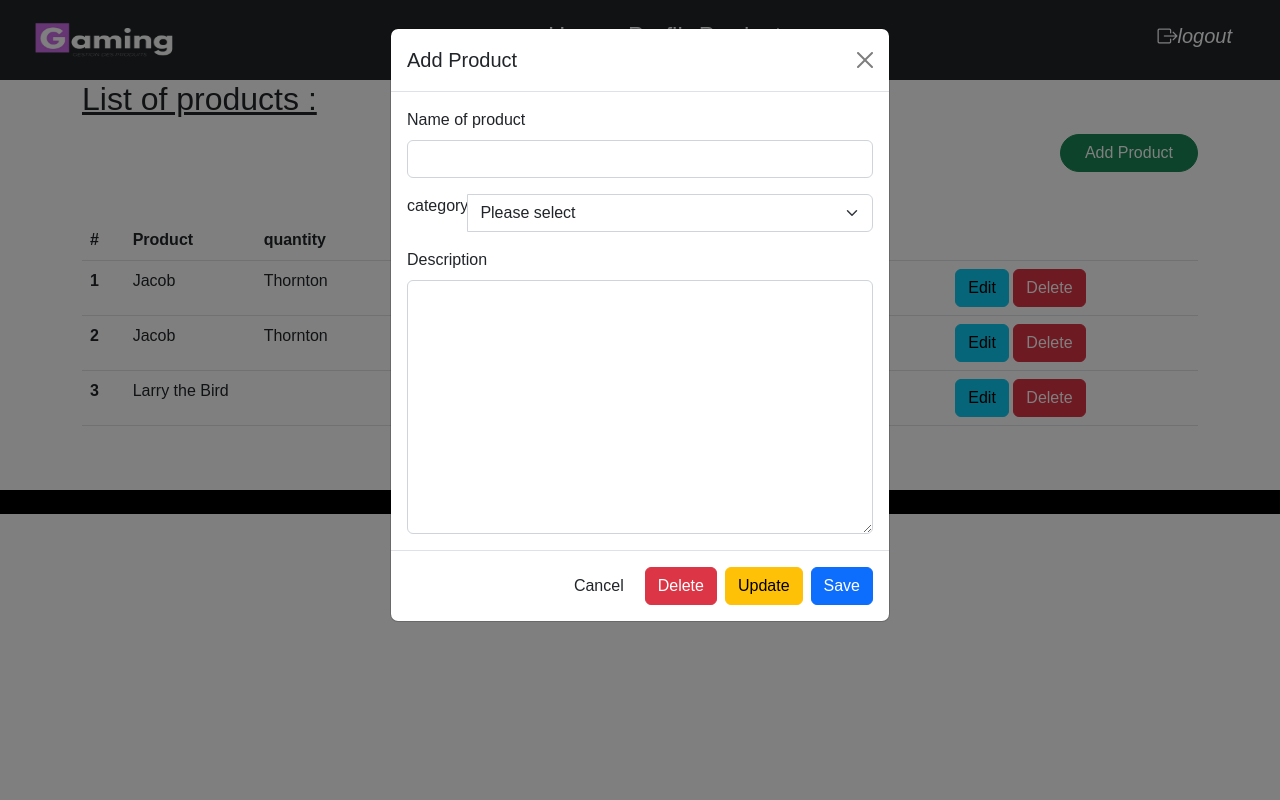
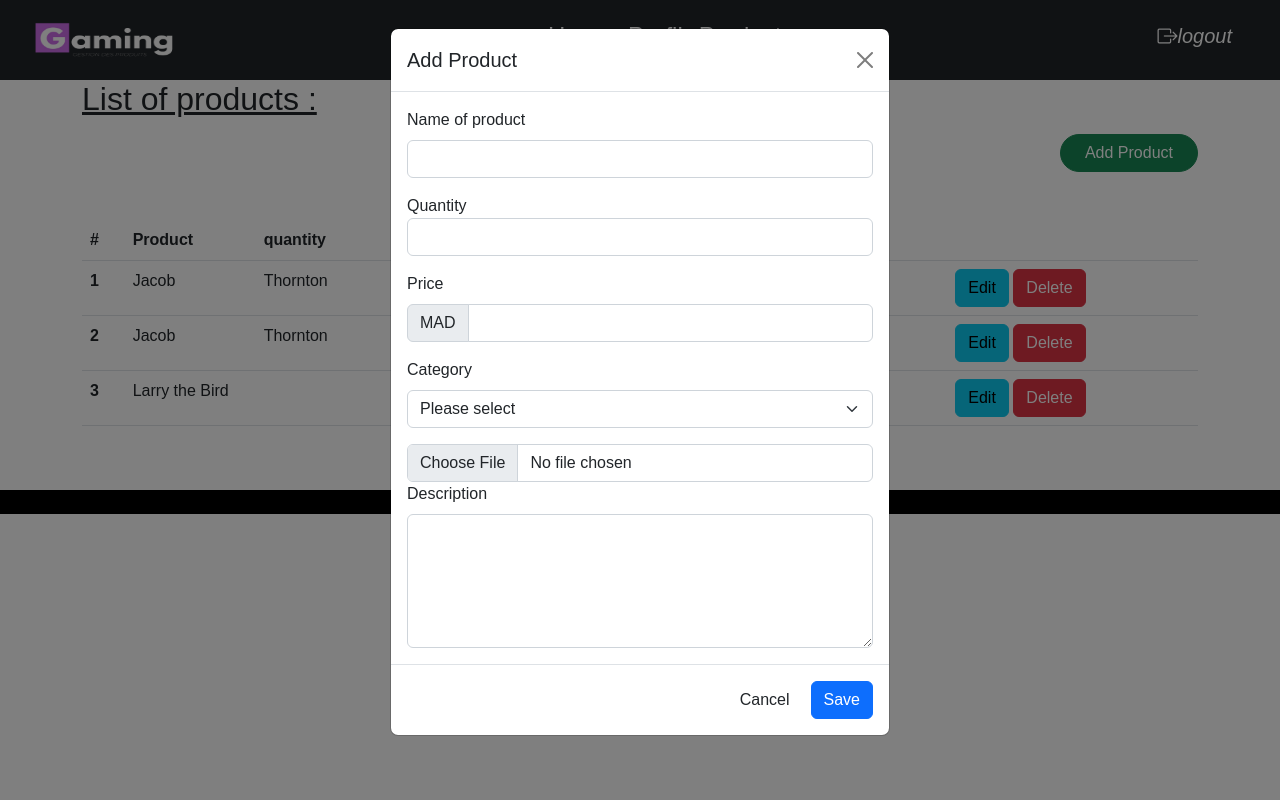
Before and after one commit to mouad5-bot/Sprint-3, a PHP site: page / in a window 1280 px wide, after a click on "Add Product". Run offline with PHP 8.4, Linux system fonts and the light colour scheme; a user stored in the database is signed in.

Commit message:
save product

```diff
--- a/Système de gestion des produits de gaming/config/scripts.php
+++ b/Système de gestion des produits de gaming/config/scripts.php
@@ -6,11 +6,12 @@
     if(!isset($_SESSION['email'])) header("location: pages/login.php");
 
     //ROUTING
-    if(isset($_POST['login']))   login();
-    if(isset($_POST['singup']))  signup();
-    if(isset($_POST['update']))  update();
-    if(isset($_POST['delete']))  delete();
-    if(isset($_GET['logout']))  logout();
+    if(isset($_POST['login']))        login();
+    if(isset($_POST['singup']))       signup();
+    if(isset($_GET['logout']))        logout();
+    if(isset($_POST['update']))       update();
+    if(isset($_POST['delete']))       delete();
+    if(isset($_POST['save_product'])) save_product();
 
     function login(){
         //CODE HERE
@@ -57,4 +58,25 @@
 
     }
 
+    function save_product()
+    {
+        //CODE HERE
+        $name        = $_POST['name'];
+        $quantity    = $_POST['quantity'];
+        $price       = $_POST['price'];
+        $category    = (int)$_POST['category'];
+        $image       = $_POST['image'];
+        $description = $_POST['description'];
+
+        //SQL INSERT
+        $req = "INSERT INTO product ( name, quantity, price, category , image, description)
+        VALUES(  '$name', '$quantity', '$price', '$category', '$image', '$description')";
+        $data = mysqli_query($GLOBALS['connection'] ,$req);
+
+        $_SESSION['message'] = "Product has been added successfully !";
+		header('location: ../index.php');
+
+        mysqli_close($GLOBALS['connection']);
+    }
+
 ?>
--- a/Système de gestion des produits de gaming/includes/popup.php
+++ /dev/null
@@ -1,54 +0,0 @@
-	<!-- Produts MODAL -->
-	<div class="modal fade" id="modal-product">
-		<div class="modal-dialog">
-			<div class="modal-content">
-				<form action="config/scripts.php" method="POST" id="form-product">
-					<div class="modal-header">
-						<h5 class="modal-title">Add Product</h5>
-						<a href="#" class="btn-close" data-bs-dismiss="modal"></a>
-					</div>
-					<div class="modal-body">
-							<!-- This Input Allows Storing product Index  -->
-							<input type="hidden" id="task-id">
-							<div class="mb-3">
-								<label class="form-label">Name of product</label>
-								<input  type="text" class="form-control" name="task_title" id="task-title" />
-							</div>
-
-
-							<!-- <div class="">
-									<div class="">
-										<label class="text" for="" >quantity</label>
-										<input type="number" class="form-control" id="quantity" placeholder="Jane Doe">
-									</div>
-									<div class="">
-										<label class="" for="autoSizingInputGroup">price</label>
-										<div class="input-group">
-										<div class="input-group-text">MAD</div>
-										<input type="number" class="form-control" id="autoSizingInputGroup" placeholder="tape your price here">
-									</div>
-							</div> -->
-
-							<div class="input-group mb-3">
-								<label class="form-label">category</label>
-								<select class="form-select" name="category" id="category">
-									<option value="">Please select</option>
-									<option value="1">Ordinateurs </option>
-									<option value="2">Accessoires </option>
-								</select>
-							</div>
-							<div class="mb-0">
-								<label class="form-label">Description</label>
-								<textarea class="form-control" rows="10" name="task_description" id="task-description"></textarea>
-							</div>
-
-					</div>
-					<div class="modal-footer">
-						<a href="#" class="btn btn-white" data-bs-dismiss="modal">Cancel</a>
-						<button type="submit" name="delete" class="btn btn-danger task-action-btn"  id="task-delete-btn">Delete</a>
-						<button type="submit" name="update" class="btn btn-warning task-action-btn" id="task-update-btn">Update</a>
-						<button type="submit" name="save"   class="btn btn-primary task-action-btn" id="task-save-btn">Save</button>
-					</div>
-				</form>
-			</div>
-	</div>
--- a/Système de gestion des produits de gaming/index.php
+++ b/Système de gestion des produits de gaming/index.php
@@ -113,9 +113,58 @@
 		include('includes/footer.php');
 	?>
 
-	<?php
-		include('includes/popup.php');
-	?>
+	<!-- Produts MODAL -->
+	<div class="modal fade" id="modal-product">
+		<div class="modal-dialog">
+			<div class="modal-content">
+				<form action="config/scripts.php" method="POST" id="form-product">
+					<div class="modal-header">
+						<h5 class="modal-title">Add Product</h5>
+						<a href="#" class="btn-close" data-bs-dismiss="modal"></a>
+					</div>
+					<div class="modal-body">
+						<!-- This Input Allows Storing product Index  -->
+						<input type="hidden" id="product-id">
+						<div class="mb-3">
+							<label class="form-label">Name of product</label>
+							<input  type="text" class="form-control" name="name" id="title"/>
+						</div>
+						<div class="mb-3">
+							<label class="text" for="" >Quantity</label>
+							<input type="number" class="form-control" name="quantity" id="quantity" >
+						</div>
+						<div class="mb-3">
+							<label class="form-label" >Price</label>
+							<div class="input-group">
+								<div class="input-group-text">MAD</div>
+								<input type="number" name="price" class="form-control" id="autoSizingInputGroup">
+							</div>
+						</div>
+						<div class="mb-3">
+							<label class="form-label">Category</label>
+							<select class="form-select" name="category" id="category">
+								<option value="">Please select</option>
+								<option value="1">Ordinateurs </option>
+								<option value="2">Accessoires </option>
+							</select>
+						</div>
+						<div class="input-group">
+							<input type="file" class="form-control" id="inputGroupFile04" name="image" aria-describedby="inputGroupFileAddon04" aria-label="Upload">
+						</div>
+						<div class="mb-0">
+							<label class="form-label">Description</label>
+							<textarea class="form-control" rows="5" name="description" id="product-description"></textarea>
+						</div>
+
+					</div>
+					<div class="modal-footer">
+						<a href="#" class="btn btn-white" data-bs-dismiss="modal">Cancel</a>
+						<button type="submit" name="save_product"   class="btn btn-primary task-action-btn" id="task-save-btn">Save</button>
+					</div>
+				</form>
+			</div>
+		</div>
+	</div>
 
 	<!-- ================== BEGIN core-js ================== -->
 	<script src="https://cdn.jsdelivr.net/npm/bootstrap@5.2.2/dist/js/bootstrap.bundle.min.js" integrity="sha384-OERcA2EqjJCMA+/3y+gxIOqMEjwtxJY7qPCqsdltbNJuaOe923+mo//f6V8Qbsw3" crossorigin="anonymous"></script>
```
Also changed, not shown: Système de gestion des produits de gaming/pages/dashbord.php (deleted, +0 -88 lines).
